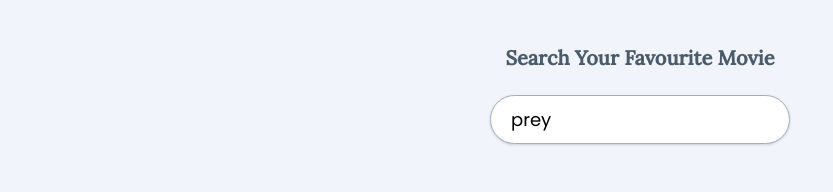
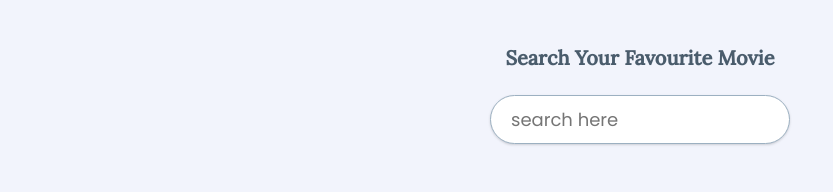
Before and after one commit to irahulkumar1/movie-streaming-platform-reactjs, a React (Create React App) app: page / in a window 1280 px wide. Shown: the top 192 px of the page, without its empty margins (0-833 px from the left). Built offline with nearby package versions, Linux system fonts and the light colour scheme; no server answers.

Commit message:
search data get

```diff
--- a/src/Search.js
+++ b/src/Search.js
@@ -4,8 +4,8 @@ import { React, useState } from "react";
 const API_SEARCH = `https://api.themoviedb.org/3/search/movie?api_key=${process.env.REACT_APP_API_KEY}&query`;
 
 const Search = () => {
-  const [movies, setMovies] = useState([]);
-  const [query, setQuery] = useState("prey");
+  const [movie, setMovie] = useState([]);
+  const [query, setQuery] = useState("");
 
   const searchMovie = async (e) => {
     e.preventDefault();
@@ -14,8 +14,8 @@ const Search = () => {
       const url = `https://api.themoviedb.org/3/search/movie?api_key=${process.env.REACT_APP_API_KEY}&query=${query}`;
       const res = await fetch(url);
       const data = await res.json();
-      console.log(data, "data testing");
-      setMovies(data.results);
+      console.log(data.results[0], "data testing");
+      setMovie(data.results);
     } catch (e) {
       console.log(e);
     }
```
